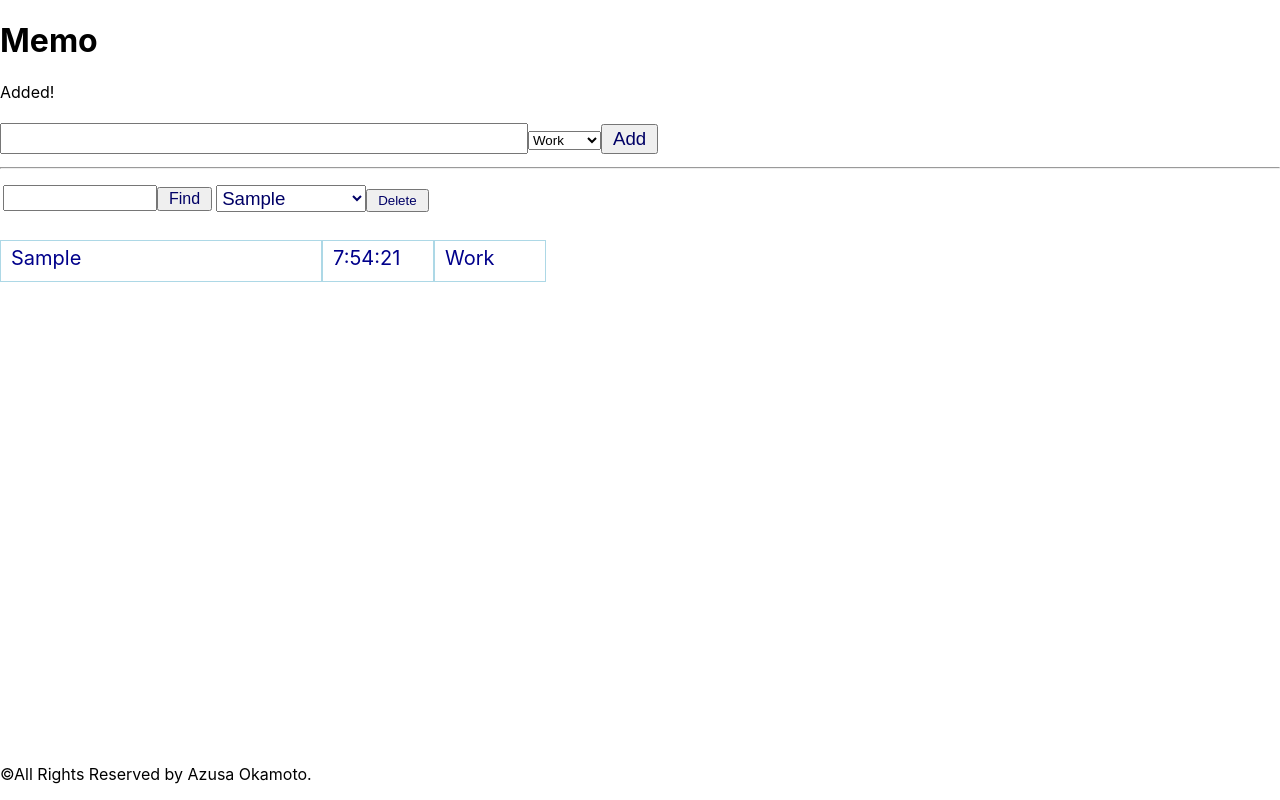
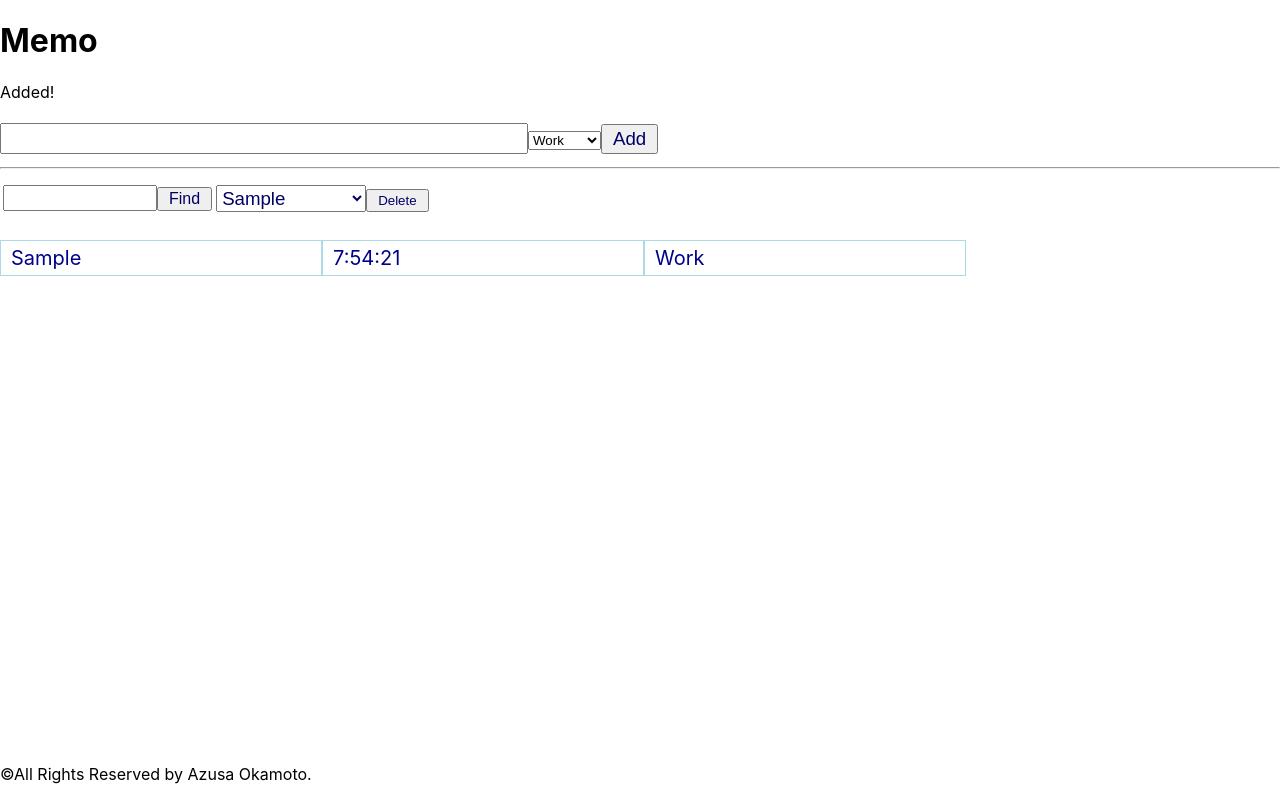
Before and after one commit to azufb/MemoAppwithRedux, a React (Create React App) app in the folder reduxmemoapp/: page / in a window 1280 px wide. Both pictures are taken after typing "Sample" into the empty fields and a click on the input "Add". Built offline with nearby package versions, Linux system fonts and the light colour scheme.

Commit message:
styleの名前を変更

```diff
--- a/reduxmemoapp/src/Item.js
+++ b/reduxmemoapp/src/Item.js
@@ -4,7 +4,7 @@ import { connect } from 'react-redux';
 class Item extends Component {
 
     // 表示スタイルの設定
-    p1 = {
+    pStyle = {
         fontSize: "15pt",
         backgroundColor: "white",
         color: "darkblue",
@@ -14,22 +14,13 @@ class Item extends Component {
         wordBreak: "break-all"
     }
 
-    p2 = {
-        fontSize: "15pt",
-        backgroundColor: "white",
-        color: "darkblue",
-        padding: "5px 10px",
-        border: "1px solid lightblue",
-        width: "90px",
-        height: "30px"
-    }
 
     render() {
         return (
             <div className="disp">
-                <p style={ this.p1 }>{ this.props.value.message }</p>
-                <p style={ this.p2 }>{ this.props.value.created }</p>
-                <p style={ this.p2 }>{ this.props.value.selected }</p>
+                <p style={ this.pStyle }>{ this.props.value.message }</p>
+                <p style={ this.pStyle }>{ this.props.value.created }</p>
+                <p style={ this.pStyle }>{ this.props.value.selected }</p>
             </div>
         );
     }
```
